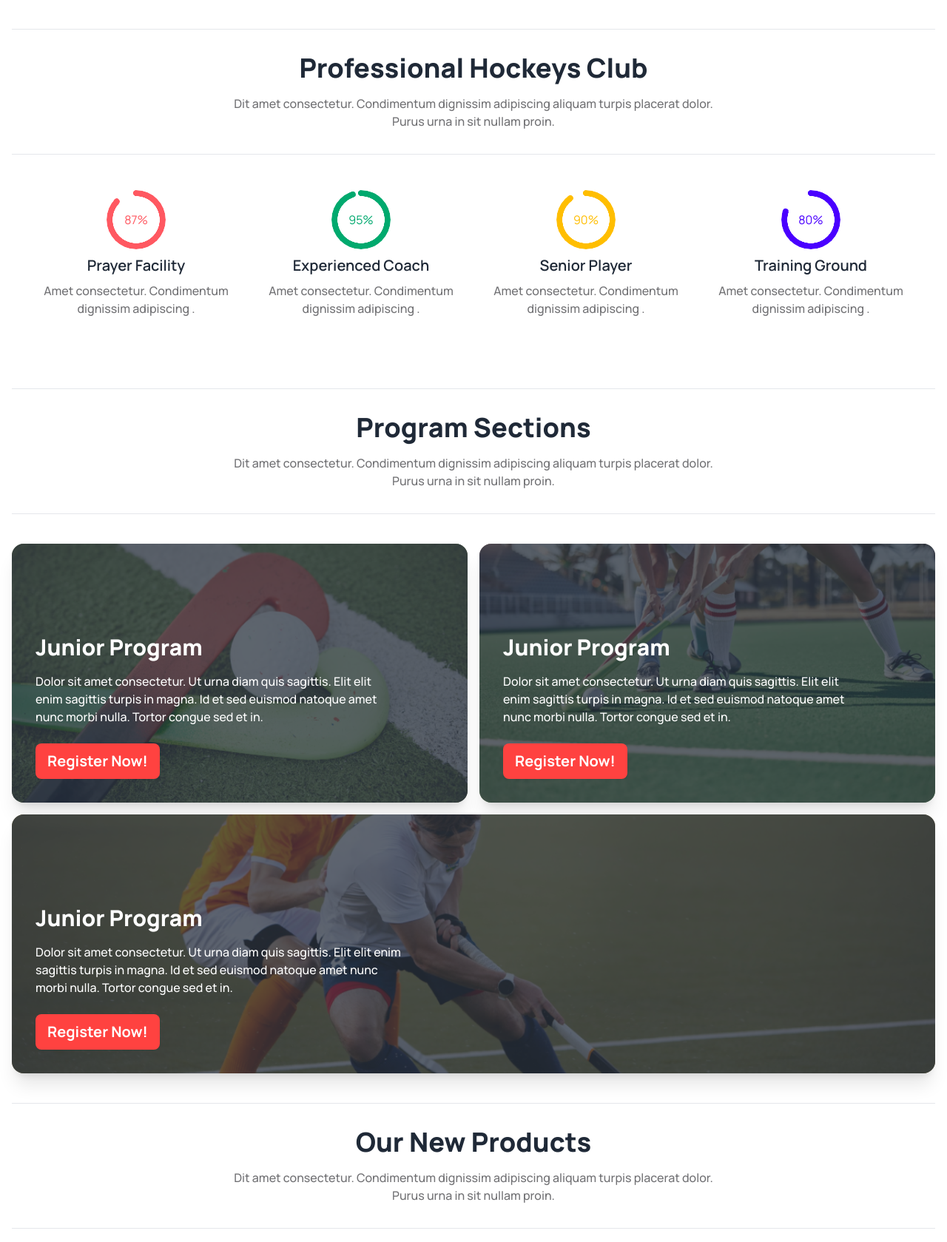
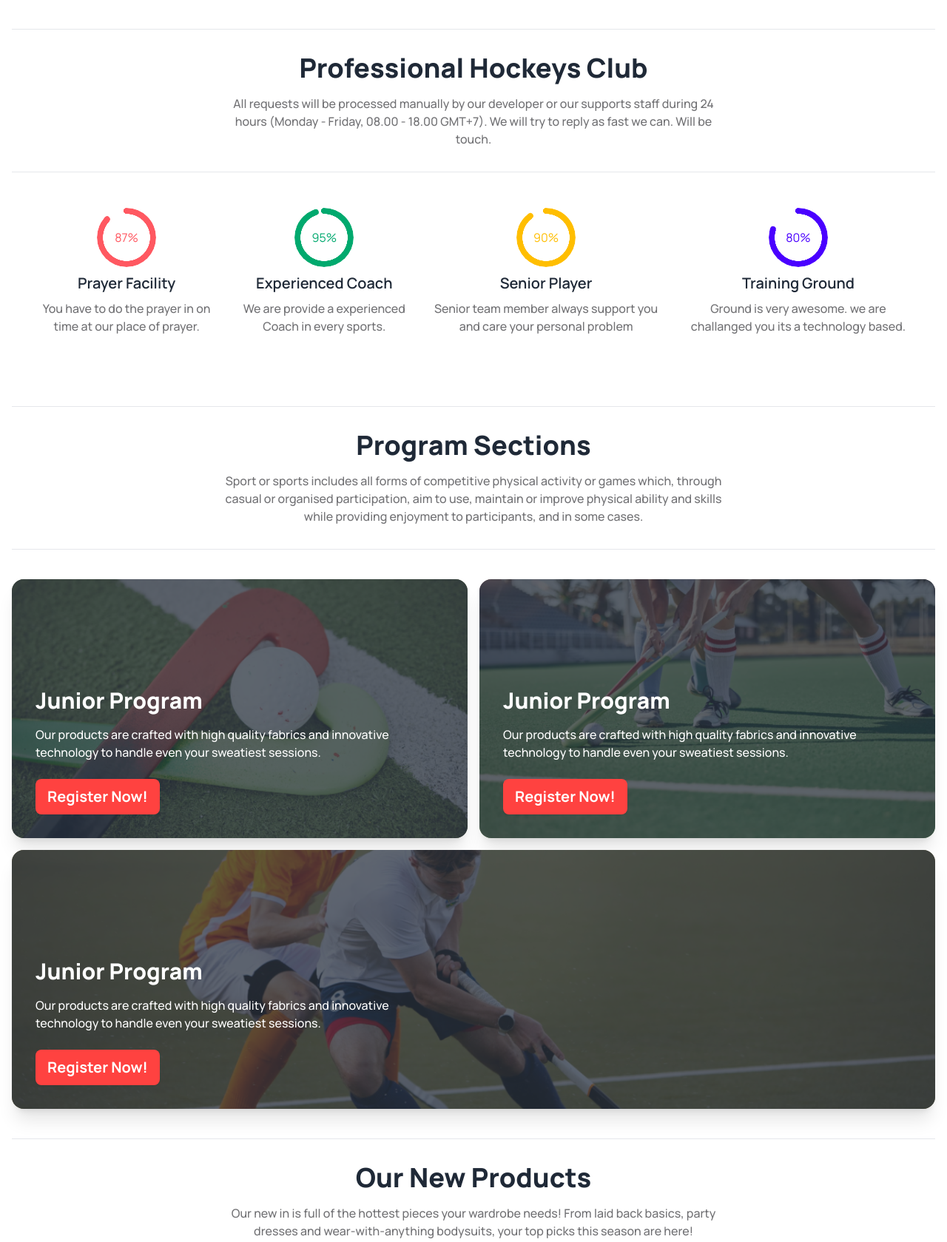
Before and after one commit to sajjad516/Hockey-Club, a plain HTML site: page index.html in a window 1280 px wide. Shown: the part 720-2399 px from the top of the page at 74% size. Drawn offline with nearby package versions, Linux system fonts and the light colour scheme.

Commit message:
social media added

```diff
--- a/index.html
+++ b/index.html
@@ -111,30 +111,31 @@
         <hr>
         <div class="py-8 text-center space-y-4">
             <h2 class="font-extrabold text-4xl">Professional Hockeys Club</h2>
-            <p class="lg:px-72 sm:px-2 font-medium text-[#13131899]">Dit amet consectetur. Condimentum dignissim
-                adipiscing aliquam turpis placerat dolor. Purus urna in sit nullam proin.</p>
+            <p class="lg:px-72 sm:px-2 font-medium text-[#13131899]">All requests will be processed manually by our
+                developer or our supports staff during 24 hours (Monday - Friday, 08.00 - 18.00 GMT+7). We will try to
+                reply as fast we can. Will be touch.</p>
         </div>
         <hr>
         <div class="px-8 lg:pb-24 lg:pt-12 sm:py-6 flex lg:flex-row sm:flex-col gap-8">
             <div class="text-center space-y-2">
                 <div class="radial-progress text-error" style="--value:87;" role="progressbar">87%</div>
                 <h3 class="text-xl font-semibold text-primary-color">Prayer Facility</h3>
-                <p class="font-medium text-[#13131899]">Amet consectetur. Condimentum dignissim adipiscing .</p>
+                <p class="font-medium text-[#13131899]">You have to do the prayer in on time at our place of prayer.</p>
             </div>
             <div class="text-center space-y-2">
                 <div class="radial-progress text-success" style="--value:95;" role="progressbar">95%</div>
                 <h3 class="text-xl font-semibold text-primary-color">Experienced Coach</h3>
-                <p class="font-medium text-[#13131899]">Amet consectetur. Condimentum dignissim adipiscing .</p>
+                <p class="font-medium text-[#13131899]">We are provide a experienced Coach in every sports.</p>
             </div>
             <div class="text-center space-y-2">
                 <div class="radial-progress text-warning" style="--value:90;" role="progressbar">90%</div>
                 <h3 class="text-xl font-semibold text-primary-color">Senior Player</h3>
-                <p class="font-medium text-[#13131899]">Amet consectetur. Condimentum dignissim adipiscing .</p>
+                <p class="font-medium text-[#13131899]">Senior team member always support you and care your personal problem</p>
             </div>
             <div class="text-center space-y-2">
                 <div class="radial-progress text-primary" style="--value:80;" role="progressbar">80%</div>
                 <h3 class="text-xl font-semibold text-primary-color">Training Ground</h3>
-                <p class="font-medium text-[#13131899]">Amet consectetur. Condimentum dignissim adipiscing .</p>
+                <p class="font-medium text-[#13131899]">Ground is very awesome. we are challanged you its a technology based.</p>
             </div>
         </div>
 
@@ -143,8 +144,10 @@
             <hr>
             <div class="py-8 text-center space-y-4">
                 <h2 class="font-extrabold text-4xl">Program Sections</h2>
-                <p class="lg:px-72 sm:px-2 font-medium text-[#13131899]">Dit amet consectetur. Condimentum dignissim
-                    adipiscing aliquam turpis placerat dolor. Purus urna in sit nullam proin.</p>
+                <p class="lg:px-72 sm:px-2 font-medium text-[#13131899]">Sport or sports includes all forms of
+                    competitive physical activity or games which, through casual or organised participation, aim to use,
+                    maintain or improve physical ability and skills while providing enjoyment to participants, and in
+                    some cases.</p>
             </div>
             <hr>
             <div class="grid sm:grid-cols-1 lg:grid-cols-2 sm:py-10 lg:py-10 gap-4">
@@ -153,10 +156,8 @@
                     <figure class="sm:h-[350px]"><img class="z-60 w-full" src="Images/2.png" alt="Shoes" /></figure>
                     <div class="flex flex-col z-10 justify-end p-8 lg:space-y-4 space-y-2">
                         <h2 class="text-white font-extrabold text-3xl">Junior Program</h2>
-                        <p class="lg:w-[480px] text-white font-medium">Dolor sit amet consectetur. Ut urna diam quis
-                            sagittis. Elit elit
-                            enim sagittis turpis in magna. Id et sed euismod natoque amet nunc morbi nulla. Tortor
-                            congue sed et in.</p>
+                        <p class="lg:w-[480px] text-white font-medium">Our products are crafted with high quality
+                            fabrics and innovative technology to handle even your sweatiest sessions.</p>
                         <div class="card-actions lg:pt-2">
                             <button class="btn bg-secondary_color text-white border-0 text-xl font-bold">Register
                                 Now!</button>
@@ -168,10 +169,8 @@
                     <figure class="sm:h-[350px]"><img class="z-60 w-full" src="Images/3.png" alt="Shoes" /></figure>
                     <div class="flex flex-col z-10 justify-end p-8 lg:space-y-4 space-y-2">
                         <h2 class="text-white font-extrabold text-3xl">Junior Program</h2>
-                        <p class="lg:w-[480px] text-white font-medium">Dolor sit amet consectetur. Ut urna diam quis
-                            sagittis. Elit elit
-                            enim sagittis turpis in magna. Id et sed euismod natoque amet nunc morbi nulla. Tortor
-                            congue sed et in.</p>
+                        <p class="lg:w-[480px] text-white font-medium">Our products are crafted with high quality
+                            fabrics and innovative technology to handle even your sweatiest sessions.</p>
                         <div class="card-actions lg:pt-2">
                             <button class="btn bg-secondary_color text-white border-0 text-xl font-bold">Register
                                 Now!</button>
@@ -183,10 +182,8 @@
                     <figure class="sm:h-[350px]"><img class="z-60 w-full" src="Images/4.png" alt="Shoes" /></figure>
                     <div class="flex flex-col z-10 justify-end p-8 lg:space-y-4 space-y-2">
                         <h2 class="text-white font-extrabold text-3xl">Junior Program</h2>
-                        <p class="text-white font-medium lg:w-[500px]">Dolor sit amet consectetur. Ut urna diam quis
-                            sagittis. Elit elit
-                            enim sagittis turpis in magna. Id et sed euismod natoque amet nunc morbi nulla. Tortor
-                            congue sed et in.</p>
+                        <p class="text-white font-medium lg:w-[500px]">Our products are crafted with high quality
+                            fabrics and innovative technology to handle even your sweatiest sessions.</p>
                         <div class="card-actions lg:pt-2">
                             <button class="btn bg-secondary_color text-white border-0 text-xl font-bold">Register
                                 Now!</button>
@@ -201,8 +198,9 @@
             <hr>
             <div class="py-8 text-center space-y-4">
                 <h2 class="font-extrabold text-4xl">Our New Products</h2>
-                <p class="lg:px-72 sm:px-2 font-medium text-[#13131899]">Dit amet consectetur. Condimentum dignissim
-                    adipiscing aliquam turpis placerat dolor. Purus urna in sit nullam proin.</p>
+                <p class="lg:px-72 sm:px-2 font-medium text-[#13131899]">Our new in is full of the hottest pieces your
+                    wardrobe needs! From laid back basics, party dresses and wear-with-anything bodysuits, your top
+                    picks this season are here!</p>
             </div>
             <hr>
             <div class="py-12 grid sm:grid-cols-1 lg:grid-cols-2 gap-5">
@@ -489,11 +487,15 @@
             <hr>
             <div class="py-8 text-center space-y-4">
                 <h2 class="font-extrabold text-4xl">Get In Touch</h2>
-                <p class="lg:px-72 sm:px-2 font-medium text-[#13131899]">Dit amet consectetur. Condimentum dignissim
-                    adipiscing aliquam turpis placerat dolor. Purus urna in sit nullam proin.</p>
+                <p class="lg:px-72 sm:px-2 font-medium text-[#13131899]">“We choose to specialise in Hockey Organised
+                    because it is both functional and practical, and our clients simply love it! It has stood the test
+                    of time and continues to evolve – an excellent solution for our talented design team, who continue
+                    to push the boundaries.”</p>
             </div>
             <hr>
 
+            <!-- get in touch feed back section -->
+            <div>
                 <div class="py-12 grid sm:grid-cols-1 lg:grid-cols-2 gap-10">
                     <div class="flex flex-col p-6 border border-solid border-gray-100 rounded-xl gap-10">
                         <div class="space-y-2 px-8 pt-8 pb-12 bg-[#bced6d1a] rounded-xl">
@@ -528,7 +530,8 @@
                                     <label for="last-name" class="block text-xl font-bold leading-6 text-gray-900">Your
                                         Email</label>
                                     <div class="mt-4">
-                                    <input type="text" placeholder="Enter your email" autocomplete="family-name" class="block outline-none w-full rounded-md border-0 px-5 py-2 text-gray-900 shadow-sm ring-1 ring-inset ring-gray-300 placeholder:text-gray-400
+                                        <input type="text" placeholder="Enter your email" autocomplete="family-name"
+                                            class="block outline-none w-full rounded-md border-0 px-5 py-2 text-gray-900 shadow-sm ring-1 ring-inset ring-gray-300 placeholder:text-gray-400
                                             sm:text-sm sm:leading-6">
                                     </div>
                                 </div>
@@ -545,13 +548,14 @@
                                     <label for="last-name" class="block text-xl font-bold leading-6 text-gray-900">Phone
                                         Number</label>
                                     <div class="mt-4">
-                                    <input type="text" placeholder="Enter your phone number" autocomplete="family-name"
-                                        class="block outline-none w-full rounded-md border-0 px-5 py-2 text-gray-900 shadow-sm ring-1 ring-inset ring-gray-300 placeholder:text-gray-400
+                                        <input type="text" placeholder="Enter your phone number"
+                                            autocomplete="family-name" class="block outline-none w-full rounded-md border-0 px-5 py-2 text-gray-900 shadow-sm ring-1 ring-inset ring-gray-300 placeholder:text-gray-400
                                             sm:text-sm sm:leading-6">
                                     </div>
                                 </div>
                                 <div class="col-span-full">
-                                <label for="#" class="block text-xl font-bold leading-6 text-gray-900">Message</label>
+                                    <label for="#"
+                                        class="block text-xl font-bold leading-6 text-gray-900">Message</label>
                                     <div class="mt-4">
                                         <textarea id="" placeholder="Write your message" name="Message" rows="3"
                                             class="block outline-none w-full sm:h-[150px] lg:h-[400px] rounded-md border-0 px-5 py-2 text-gray-900 shadow-sm ring-1 ring-inset ring-gray-300 placeholder:text-gray-400 sm:text-sm sm:leading-6"></textarea>
@@ -560,6 +564,17 @@
                                 <button class="col-span-full text-white font-bold text-xl btn bg-secondary_color ">Send
                                     Message</button>
                         </form>
+                    </div>
+                </div>
+            </div>
+
+            <div class="bg-[#13131808] mb-12 py-9 rounded-xl text-center">
+                <h3 class="text-2xl font-extrabold text-primary_color">Social Media</h3>
+                <div class="text-primary_color text-2xl pt-5">
+                    <a class="px-4" href="#"><i class="fab fa-twitter"></i></a>
+                    <a class="px-4" href="#"><i class="fab fa-facebook-f"></i></a>
+                    <a class="px-4" href="#"><i class="fab fa-instagram"></i></a>
+                    <a class="px-4" href="#"><i class="fab fa-github"></i></a>
                 </div>
             </div>
         </section>
@@ -571,45 +586,3 @@
 </body>
 
 </html>
-
-<!-- <div class="flex gap-8">
-                        <div>
-                            <label class="form-control mb-6">
-                                <div class="label">
-                                    <span class="label-text text-xl font-bold">Your Name</span>
-                                </div>
-                                <input type="text" placeholder="Enter your full name"
-                                    class="input bg-[#13131808] lg:w-72" />
-                            </label>
-                            <label class="form-control">
-                                <div class="label">
-                                    <span class="label-text text-xl font-bold">Subject</span>
-                                </div>
-                                <input type="text" placeholder="Enter your subject" class="input bg-[#13131808] lg:w-72" />
-                            </label>
-                        </div>
-                        <div>
-                            <label class="form-control mb-6">
-                                <div class="label">
-                                    <span class="label-text text-xl font-bold">Your Email</span>
-                                </div>
-                                <input type="text" placeholder="Enter your email" class="input bg-[#13131808] lg:w-72" />
-                            </label>
-                            <label class="form-control">
-                                <div class="label">
-                                    <span class="label-text text-xl font-bold">Phone Number</span>
-                                </div>
-                                <input type="text" placeholder="Enter your phone number"
-                                    class="input bg-[#13131808] lg:w-72" />
-                            </label>
-                        </div>
-                    </div>
-                    <div class="mt-6">
-                        <label class="form-control">
-                            <div class="label">
-                                <span class="label-text text-xl font-bold">Phone Number</span>
-                            </div>
-                            <textarea placeholder="Bio"
-                            class="textarea bg-[#13131808] textarea-lg w-full h-full"></textarea>
-                        </label>
-                    </div> -->
```
Lines whose indentation alone changed are shown as unchanged.
